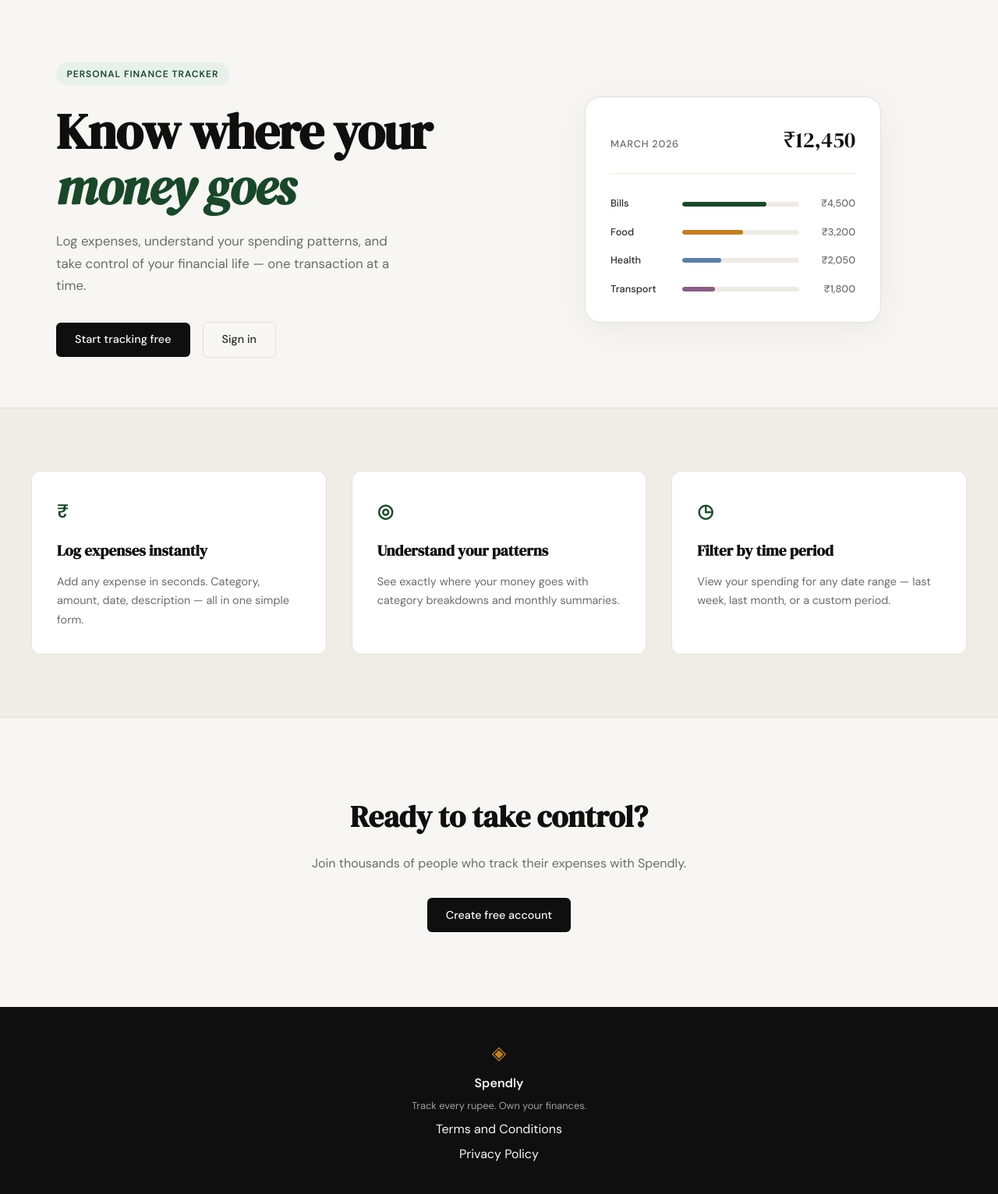
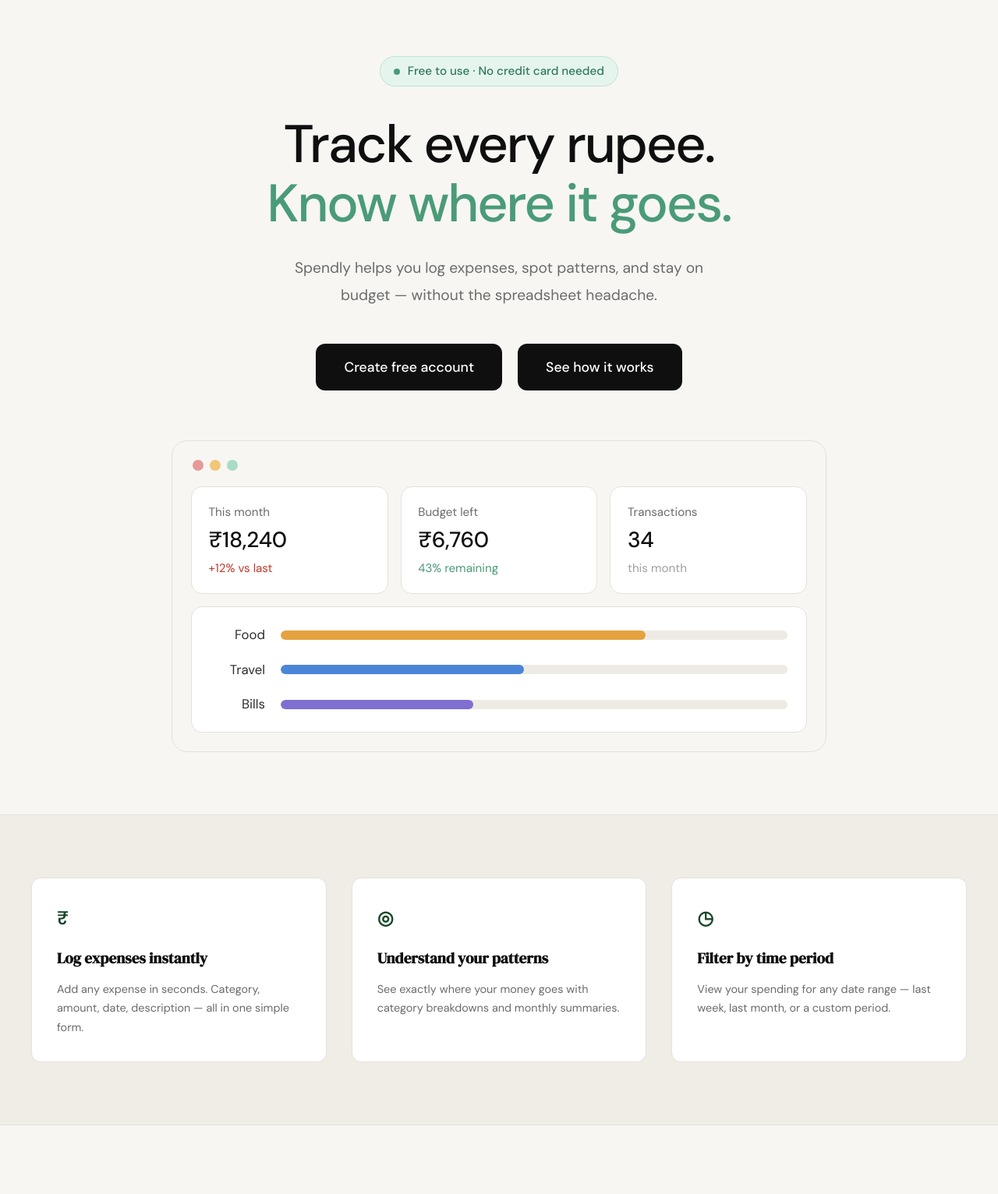
Before and after one commit to DILEEP834986/spendly, a Flask app: page / in a window 1280 px wide. Shown: the part 61-1593 px from the top of the page at 78% size. Run offline with Flask 3, Linux system fonts and the light colour scheme.

Commit message:
modify landing page

```diff
--- a/static/css/style.css
+++ b/static/css/style.css
@@ -124,115 +124,189 @@ a { color: inherit; text-decoration: none; }
 /* ------------------------------------------------------------------ */
 
 .hero {
-    padding: 5rem 2rem 4rem;
-    display: grid;
-    grid-template-columns: 1fr 1fr;
+    --hero-green: #4a9b78;
+    --hero-green-dark: #2f7a58;
+    --hero-green-bg: #e6f4ee;
+    --hero-green-border: #bfe3d2;
+
+    padding: 4.5rem 2rem 5rem;
+    display: flex;
+    flex-direction: column;
+    align-items: center;
     gap: 4rem;
-    align-items: center;
     max-width: var(--max-width);
     margin: 0 auto;
+    text-align: center;
+}
+
+.hero-inner {
+    display: flex;
+    flex-direction: column;
+    align-items: center;
 }
 
 .hero-badge {
-    display: inline-block;
-    background: var(--accent-light);
-    color: var(--accent);
-    font-size: 0.75rem;
-    font-weight: 600;
-    letter-spacing: 0.08em;
-    text-transform: uppercase;
-    padding: 0.35rem 0.85rem;
+    display: inline-flex;
+    align-items: center;
+    gap: 0.6rem;
+    background: var(--hero-green-bg);
+    border: 1px solid var(--hero-green-border);
+    color: var(--hero-green-dark);
+    font-size: 0.95rem;
+    font-weight: 500;
+    padding: 0.4rem 1.1rem;
     border-radius: 999px;
-    margin-bottom: 1.5rem;
+    margin-bottom: 2.25rem;
+}
+
+.hero-badge-dot {
+    width: 8px;
+    height: 8px;
+    border-radius: 50%;
+    background: var(--hero-green);
 }
 
 .hero-title {
-    font-family: var(--font-display);
-    font-size: clamp(2.5rem, 5vw, 4rem);
-    line-height: 1.1;
-    letter-spacing: -0.02em;
+    font-family: var(--font-body);
+    font-size: clamp(2.5rem, 6vw, 4.25rem);
+    font-weight: 500;
+    line-height: 1.12;
+    letter-spacing: -0.03em;
     color: var(--ink);
-    margin-bottom: 1.25rem;
+    margin-bottom: 1.75rem;
 }
 
-.hero-title em {
-    font-style: italic;
-    color: var(--accent);
-}
+.hero-title-accent { color: var(--hero-green); }
 
 .hero-subtitle {
-    font-size: 1.05rem;
+    font-size: 1.2rem;
     color: var(--ink-muted);
-    line-height: 1.7;
-    max-width: 460px;
-    margin-bottom: 2rem;
+    line-height: 1.8;
+    max-width: 560px;
+    margin-bottom: 2.75rem;
 }
 
 .hero-actions {
     display: flex;
-    gap: 1rem;
-    align-items: center;
+    flex-wrap: wrap;
+    justify-content: center;
+    gap: 1.25rem;
 }
 
+.btn-hero {
+    display: inline-block;
+    background: var(--ink);
+    color: #fff;
+    padding: 1rem 2.25rem;
+    border-radius: var(--radius-md);
+    font-family: var(--font-body);
+    font-size: 1.1rem;
+    font-weight: 500;
+    transition: background 0.2s;
+}
+
+.btn-hero:hover { background: var(--accent); }
+
 /* ------------------------------------------------------------------ */
-/* Mock card (hero visual)                                             */
+/* Mock dashboard (hero visual)                                        */
 /* ------------------------------------------------------------------ */
 
 .hero-visual {
+    width: 100%;
     display: flex;
     justify-content: center;
 }
 
-.mock-card {
+.mock-window {
+    width: 100%;
+    max-width: 840px;
+    background: var(--paper);
+    border: 1px solid var(--border);
+    border-radius: var(--radius-lg);
+    padding: 1.5rem 1.5rem 1.5rem;
+    text-align: left;
+}
+
+.mock-dots {
+    display: flex;
+    gap: 0.5rem;
+    margin-bottom: 1.25rem;
+    padding-left: 0.1rem;
+}
+
+.mock-dot {
+    width: 14px;
+    height: 14px;
+    border-radius: 50%;
+}
+
+.mock-dot-red { background: #e59a98; }
+.mock-dot-yellow { background: #f0c779; }
+.mock-dot-green { background: #a9dcc6; }
+
+.mock-stats {
+    display: grid;
+    grid-template-columns: repeat(3, 1fr);
+    gap: 1rem;
+    margin-bottom: 1rem;
+}
+
+.mock-stat {
+    display: flex;
+    flex-direction: column;
+    gap: 0.35rem;
     background: var(--paper-card);
     border: 1px solid var(--border);
-    border-radius: var(--radius-lg);
-    padding: 2rem;
-    width: 100%;
-    max-width: 380px;
-    box-shadow: 0 8px 40px rgba(0,0,0,0.06);
+    border-radius: 14px;
+    padding: 1.25rem 1.35rem;
 }
 
-.mock-card-header {
-    display: flex;
-    justify-content: space-between;
-    align-items: baseline;
-    margin-bottom: 1.75rem;
-    padding-bottom: 1.25rem;
-    border-bottom: 1px solid var(--border-soft);
+.mock-stat-label {
+    font-size: 0.95rem;
+    color: var(--ink-muted);
 }
 
-.mock-label {
-    font-size: 0.8rem;
+.mock-stat-value {
+    font-size: 1.75rem;
     font-weight: 500;
-    color: var(--ink-muted);
-    text-transform: uppercase;
-    letter-spacing: 0.06em;
+    color: var(--ink);
+    letter-spacing: -0.01em;
+    line-height: 1.3;
 }
 
-.mock-total {
-    font-family: var(--font-display);
-    font-size: 1.75rem;
-    color: var(--ink);
+.mock-stat-note {
+    font-size: 0.95rem;
+    color: var(--ink-faint);
 }
 
-.mock-bars { display: flex; flex-direction: column; gap: 1rem; }
+.mock-stat-note-down { color: var(--danger); }
+.mock-stat-note-up { color: var(--hero-green); }
+
+.mock-bars {
+    display: flex;
+    flex-direction: column;
+    gap: 1.1rem;
+    background: var(--paper-card);
+    border: 1px solid var(--border);
+    border-radius: 14px;
+    padding: 1.4rem 1.5rem;
+}
 
 .mock-bar-row {
     display: grid;
-    grid-template-columns: 80px 1fr 60px;
+    grid-template-columns: 70px 1fr;
     align-items: center;
-    gap: 0.75rem;
+    gap: 1.25rem;
 }
 
 .mock-cat {
-    font-size: 0.8rem;
-    font-weight: 500;
+    font-size: 1.05rem;
     color: var(--ink-soft);
+    text-align: right;
 }
 
 .mock-bar-track {
-    height: 6px;
+    height: 12px;
     background: var(--border-soft);
     border-radius: 999px;
     overflow: hidden;
@@ -240,21 +314,12 @@ a { color: inherit; text-decoration: none; }
 
 .mock-bar {
     height: 100%;
-    background: var(--accent);
     border-radius: 999px;
-    transition: width 0.6s ease;
 }
 
-.mock-bar-2 { background: var(--accent-2); }
-.mock-bar-3 { background: #5b7fa6; }
-.mock-bar-4 { background: #8b5e83; }
-
-.mock-amt {
-    font-size: 0.8rem;
-    font-weight: 500;
-    color: var(--ink-muted);
-    text-align: right;
-}
+.mock-bar-food { background: #e5a23f; }
+.mock-bar-travel { background: #4a86d8; }
+.mock-bar-bills { background: #7f6fd1; }
 
 /* ------------------------------------------------------------------ */
 /* Buttons                                                             */
@@ -595,21 +660,14 @@ a { color: inherit; text-decoration: none; }
 /* ------------------------------------------------------------------ */
 
 @media (max-width: 900px) {
-    .hero {
-        grid-template-columns: 1fr;
-        text-align: center;
-    }
-
-    .hero-subtitle { max-width: 100%; }
-    .hero-actions { justify-content: center; }
-    .hero-visual { display: none; }
-
     .features-inner { grid-template-columns: 1fr; }
 }
 
 @media (max-width: 600px) {
     .nav-links a:not(.nav-cta) { display: none; }
-    .hero { padding: 3rem 1rem 2rem; }
+    .hero { padding: 3rem 1rem 3rem; gap: 2.5rem; }
+    .mock-stats { grid-template-columns: 1fr; }
+    .mock-window { padding: 1rem; }
     .legal-section { padding: 2.5rem 1rem 3rem; }
     .legal-card { padding: 1.5rem; }
 }
--- a/templates/landing.html
+++ b/templates/landing.html
@@ -6,55 +6,62 @@
 
 <section class="hero">
     <div class="hero-inner">
-        <div class="hero-badge">Personal Finance Tracker</div>
+        <div class="hero-badge"><span class="hero-badge-dot"></span>Free to use · No credit card needed</div>
         <h1 class="hero-title">
-            Know where your<br>
-            <em>money goes</em>
+            Track every rupee.<br>
+            <span class="hero-title-accent">Know where it goes.</span>
         </h1>
         <p class="hero-subtitle">
-            Log expenses, understand your spending patterns,
-            and take control of your financial life —
-            one transaction at a time.
+            Spendly helps you log expenses, spot patterns, and stay
+            on budget — without the spreadsheet headache.
         </p>
         <div class="hero-actions">
-            <a href="{{ url_for('register') }}" class="btn-primary">Start tracking free</a>
-            <a href="{{ url_for('login') }}" class="btn-ghost">Sign in</a>
+            <a href="{{ url_for('register') }}" class="btn-hero">Create free account</a>
+            <a href="#" class="btn-hero">See how it works</a>
         </div>
     </div>
     <div class="hero-visual">
-        <div class="mock-card">
-            <div class="mock-card-header">
-                <span class="mock-label">March 2026</span>
-                <span class="mock-total">₹12,450</span>
+        <div class="mock-window">
+            <div class="mock-dots">
+                <span class="mock-dot mock-dot-red"></span>
+                <span class="mock-dot mock-dot-yellow"></span>
+                <span class="mock-dot mock-dot-green"></span>
+            </div>
+            <div class="mock-stats">
+                <div class="mock-stat">
+                    <span class="mock-stat-label">This month</span>
+                    <span class="mock-stat-value">₹18,240</span>
+                    <span class="mock-stat-note mock-stat-note-down">+12% vs last</span>
+                </div>
+                <div class="mock-stat">
+                    <span class="mock-stat-label">Budget left</span>
+                    <span class="mock-stat-value">₹6,760</span>
+                    <span class="mock-stat-note mock-stat-note-up">43% remaining</span>
+                </div>
+                <div class="mock-stat">
+                    <span class="mock-stat-label">Transactions</span>
+                    <span class="mock-stat-value">34</span>
+                    <span class="mock-stat-note">this month</span>
+                </div>
             </div>
             <div class="mock-bars">
                 <div class="mock-bar-row">
+                    <span class="mock-cat">Food</span>
+                    <div class="mock-bar-track">
+                        <div class="mock-bar mock-bar-food" style="width: 72%"></div>
+                    </div>
+                </div>
+                <div class="mock-bar-row">
+                    <span class="mock-cat">Travel</span>
+                    <div class="mock-bar-track">
+                        <div class="mock-bar mock-bar-travel" style="width: 48%"></div>
+                    </div>
+                </div>
+                <div class="mock-bar-row">
                     <span class="mock-cat">Bills</span>
                     <div class="mock-bar-track">
-                        <div class="mock-bar" style="width: 72%"></div>
+                        <div class="mock-bar mock-bar-bills" style="width: 38%"></div>
                     </div>
-                    <span class="mock-amt">₹4,500</span>
-                </div>
-                <div class="mock-bar-row">
-                    <span class="mock-cat">Food</span>
-                    <div class="mock-bar-track">
-                        <div class="mock-bar mock-bar-2" style="width: 52%"></div>
-                    </div>
-                    <span class="mock-amt">₹3,200</span>
-                </div>
-                <div class="mock-bar-row">
-                    <span class="mock-cat">Health</span>
-                    <div class="mock-bar-track">
-                        <div class="mock-bar mock-bar-3" style="width: 33%"></div>
-                    </div>
-                    <span class="mock-amt">₹2,050</span>
-                </div>
-                <div class="mock-bar-row">
-                    <span class="mock-cat">Transport</span>
-                    <div class="mock-bar-track">
-                        <div class="mock-bar mock-bar-4" style="width: 28%"></div>
-                    </div>
-                    <span class="mock-amt">₹1,800</span>
                 </div>
             </div>
         </div>
```
